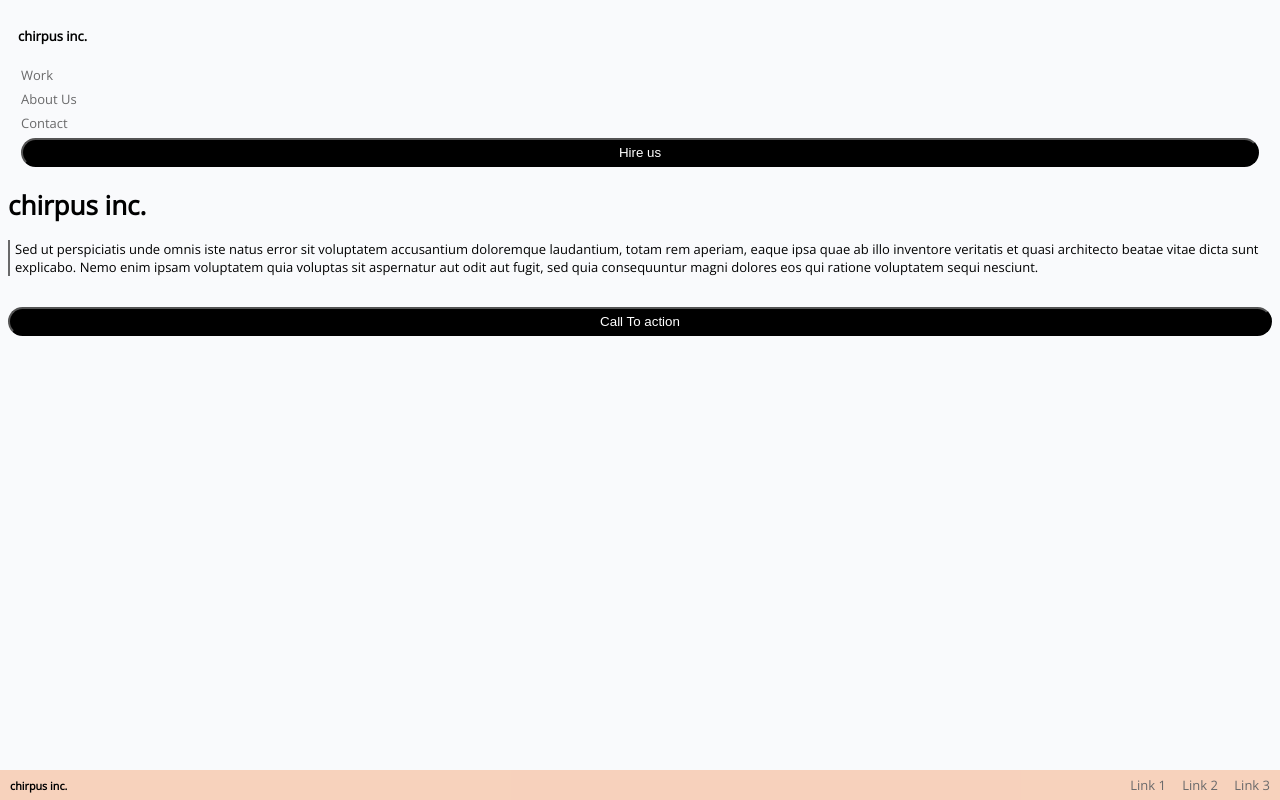
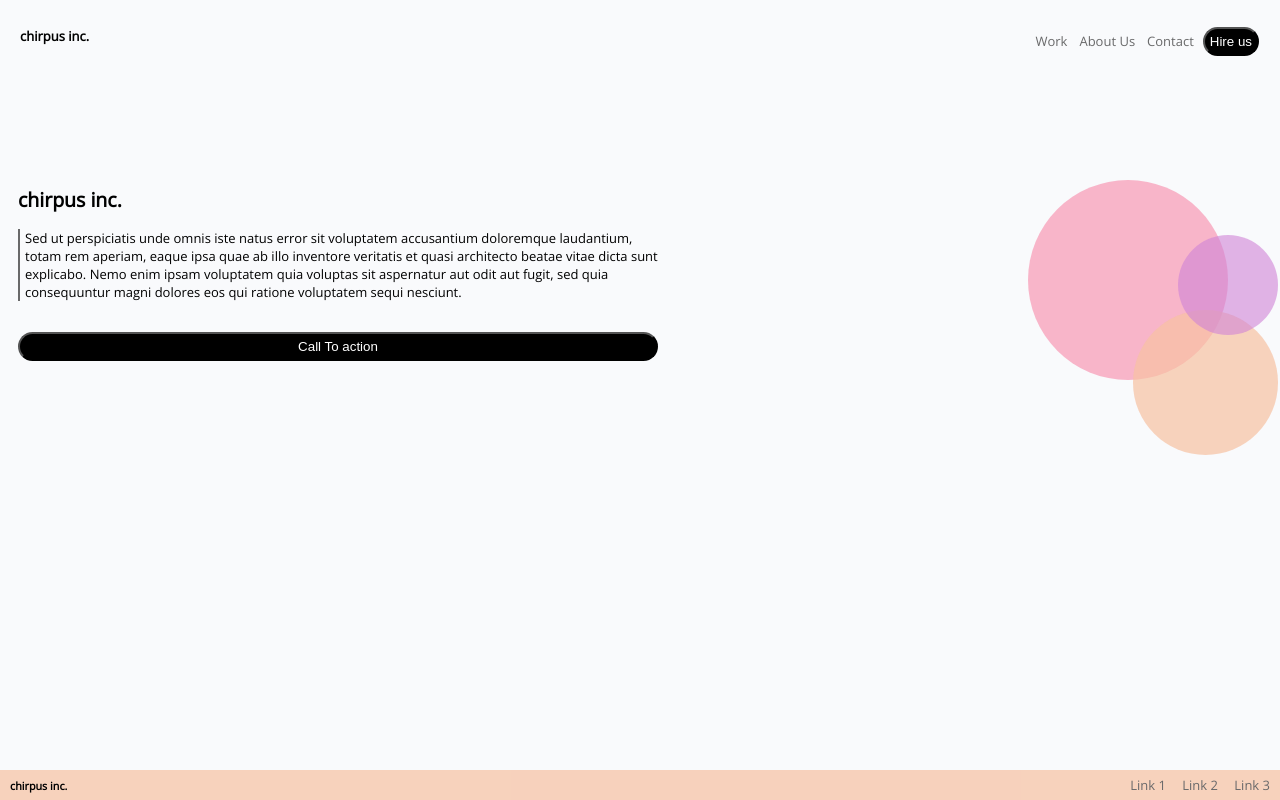
Before and after one commit to mmrodriguez593/grand-chirpus-one, a plain HTML site: page index.html in a window 1280 px wide. Drawn offline with nearby package versions, Linux system fonts and the light colour scheme.

Commit message:
initial commit

```diff
--- a/index.html
+++ b/index.html
@@ -11,17 +11,20 @@
     <title>Grand Chirpus Website</title>
 </head>
     <header>
-        <h4>chirpus inc.</h4>
+        <h4 class="chirpus">chirpus inc.</h4>
 
-        <a href="https://www.youtube.com/watch?v=dQw4w9WgXcQ">Work</a>
-        <a href="https://www.youtube.com/watch?v=dQw4w9WgXcQ">About Us</a>
-        <a href="https://www.youtube.com/watch?v=dQw4w9WgXcQ">Contact</a>
-        <a href="https://www.youtube.com/watch?v=dQw4w9WgXcQ"><button class="hire">Hire us</button></a>
+        <ul>
+        <li><a href="https://www.youtube.com/watch?v=dQw4w9WgXcQ">Work</a></li>
+        <li><a href="https://www.youtube.com/watch?v=dQw4w9WgXcQ">About Us</a></li>
+        <li><a href="https://www.youtube.com/watch?v=dQw4w9WgXcQ">Contact</a></li>
+        <li><a href="https://www.youtube.com/watch?v=dQw4w9WgXcQ"><button class="hire">Hire us</button></a></li>
+    </ul>
 
-     </header>
+    </header>
 
 <body>
 
+    <section class="body">
     <h1>chirpus inc.</h1>
 
     <p>Sed ut perspiciatis unde omnis iste natus error sit voluptatem accusantium doloremque laudantium,
@@ -30,7 +33,12 @@
         qui ratione voluptatem sequi nesciunt.
         </p>
         <a href="https://www.youtube.com/watch?v=dQw4w9WgXcQ"><button class="call">Call To action</button></a>
-
+    </section>
+    <div class="circles">
+       <div class="circle1"></div>
+        <div class="circle2"></div>
+        <div class="circle3"></div>
+    </div>
 </body>
 
 <footer>
--- a/style.css
+++ b/style.css
@@ -3,6 +3,19 @@ header {
     display: flex;
     flex-direction: column;
     margin: 10px;
+}
+ul {
+    display: flex;
+    margin-left: -45px;
+    margin-top: -10px;
+    flex-direction: column;
+    list-style: none;
+}
+li {
+    padding: 2px;
+}
+.hire {
+    margin-top: -10px;
 }
 header h4{
     font-weight: 800;
@@ -12,7 +25,6 @@ a {
     color: #69696a;
     font-size: small;
     margin: 3px;
-
     text-decoration: none;
 }
 button {
@@ -60,3 +72,70 @@ footer a{
     margin-right: 10px;
     font-size: small;
 }
+@media screen and (min-width: 768px) {
+    header {
+        display: flex;
+        flex-direction: row;
+        justify-content: space-between;
+        align-items: center;
+        margin-left: 12px;
+    }
+    .hire {
+        margin: 0px;
+    }
+    ul {
+        margin-bottom: -20px;
+        text-decoration: none;
+        list-style: none;
+        display: flex;
+        flex-direction: row;
+        align-items: center;
+    }
+    li {
+        padding: 3px;
+    }
+
+    body .body{
+        position: fixed;
+        top: 170px;
+        width: 50%;
+        margin-left: 10px;
+    }
+    .circles {
+        display: flex;
+
+        height: 275px;
+        width: 250px;
+        position: fixed;
+        right: 2px;
+        top: 180px;
+    }
+    .circle1 {
+    background: rgba(247, 136, 167, 0.6);
+    border-radius: 50%;
+    width: 200px;
+    height: 200px;
+    position: absolute;
+    top: 0;
+    left: 0;
+    }
+    .circle2 {
+        position: absolute;
+        background: rgba(247, 193, 162, 0.7) ;
+        border-radius: 50%;
+        width: 145px;
+        height: 145px;
+        bottom: 0;
+        right: 0;
+    }
+    .circle3 {
+        background: rgba(207, 130, 213, 0.6);
+        border-radius: 50%;
+        width: 100px;
+        height: 100px;
+        position: absolute;
+        top: 55px;
+        right: 0;
+    }
+
+  }
```
